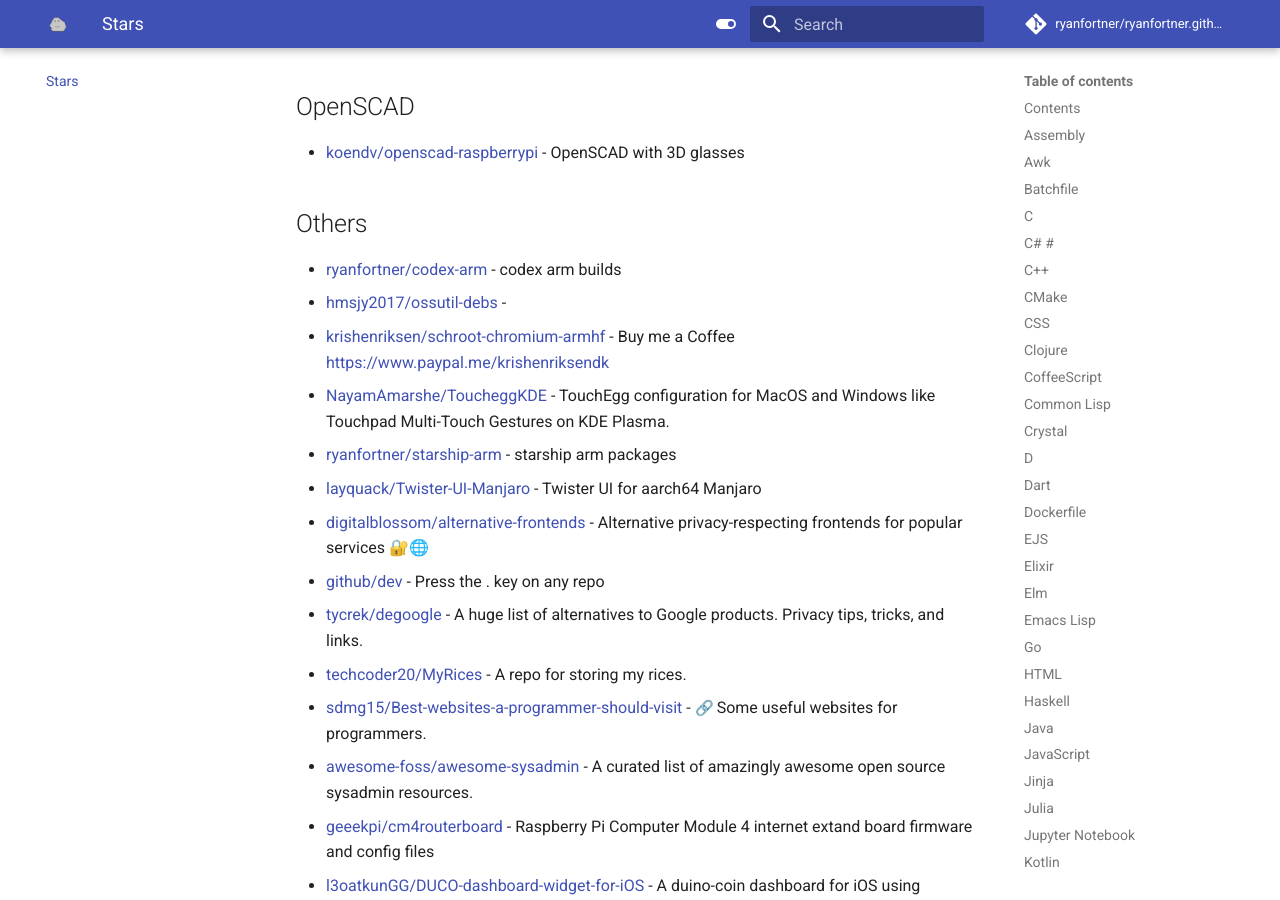
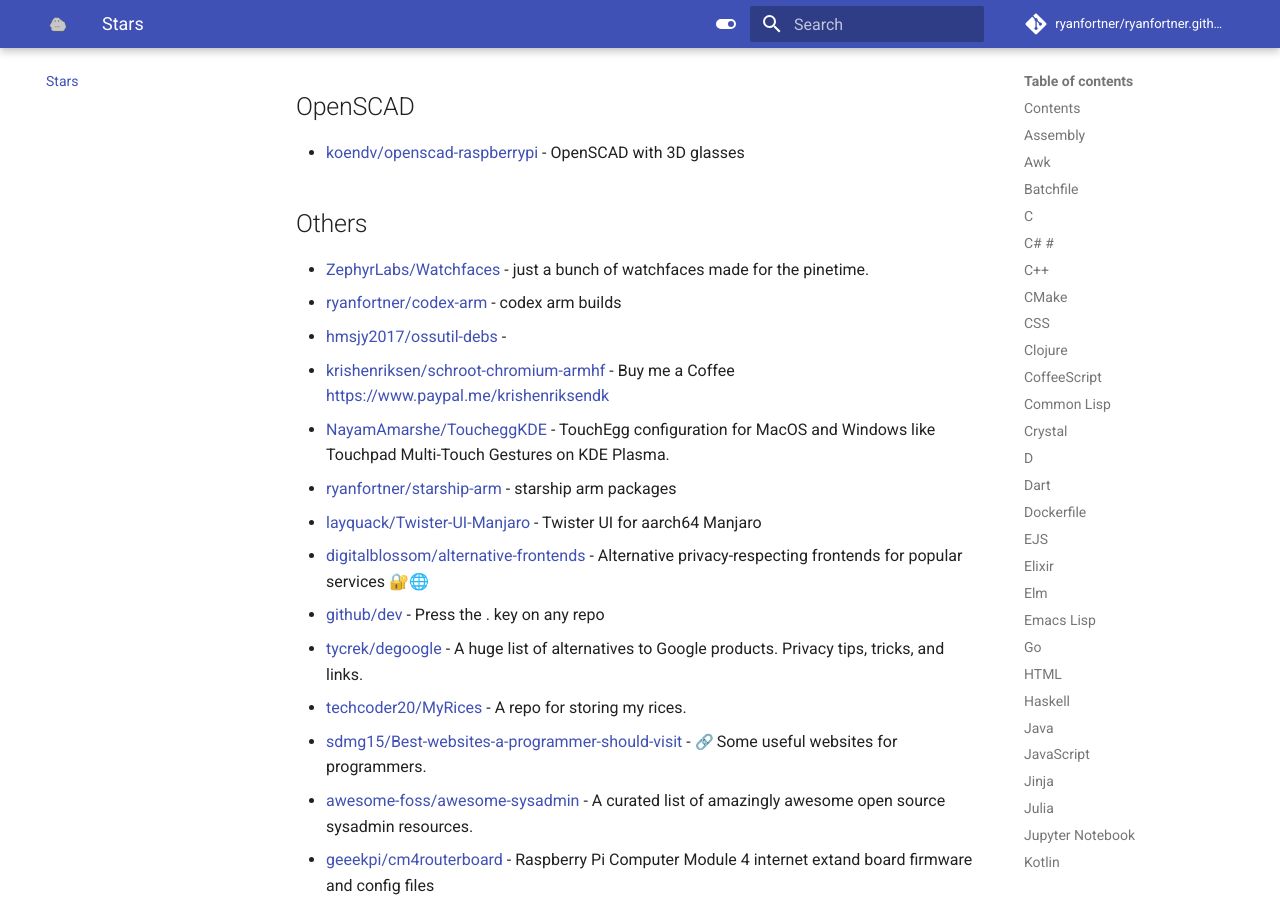
Before and after one commit to ryanfortner/ryanfortner.github.io, an MkDocs documentation site: the page built from docs/stars.md, in a window 1280 px wide and 900 px high, scrolled down 37527 px. Built offline with MkDocs 1.6.1 and Material for MkDocs 9.7.7, drawn with Linux system fonts in a browser that asks for light colours; emoji names are drawn with the system emoji font; comment, search, counter and statistics services are not loaded; part of the change alters nothing that is shown.

Commit message:
update stars.md

```diff
--- a/docs/stars.md
+++ b/docs/stars.md
@@ -938,6 +938,7 @@
 
 ## Others
 
+- [ZephyrLabs/Watchfaces](https://github.com/ZephyrLabs/Watchfaces) - just a bunch of watchfaces made for the pinetime.
 - [ryanfortner/codex-arm](https://github.com/ryanfortner/codex-arm) - codex arm builds
 - [hmsjy2017/ossutil-debs](https://github.com/hmsjy2017/ossutil-debs) -
 - [krishenriksen/schroot-chromium-armhf](https://github.com/krishenriksen/schroot-chromium-armhf) - Buy me a Coffee https://www.paypal.me/krishenriksendk
@@ -1231,7 +1232,7 @@
 - [conan-io/conan](https://github.com/conan-io/conan) - Conan - The open-source C/C++ package manager
 - [waydroid/waydroid](https://github.com/waydroid/waydroid) - Waydroid uses a container-based approach to boot a full Android system on a regular GNU/Linux system like Ubuntu.
 - [bbilly1/tubearchivist](https://github.com/bbilly1/tubearchivist) - Your self hosted YouTube media server
-- [iBug/This-Repo-Has-431-Stars](https://github.com/iBug/This-Repo-Has-431-Stars) - Yes, it's true :purple_heart: This repository has 431 stars.
+- [iBug/This-Repo-Has-431-Stars](https://github.com/iBug/This-Repo-Has-431-Stars) - Yes, it's true :two_hearts: This repository has 431 stars.
 - [Billwilliams1952/PiCameraApp](https://github.com/Billwilliams1952/PiCameraApp) - A graphical interface for programming the Raspberry Pi PiCamera. Written in Python using Tkinter.
 - [azlux/botamusique](https://github.com/azlux/botamusique) - Bot to play youtube / soundcloud / radio / local music on Mumble (using pymumble).
 - [searx/searx](https://github.com/searx/searx) - Privacy-respecting metasearch engine
```
